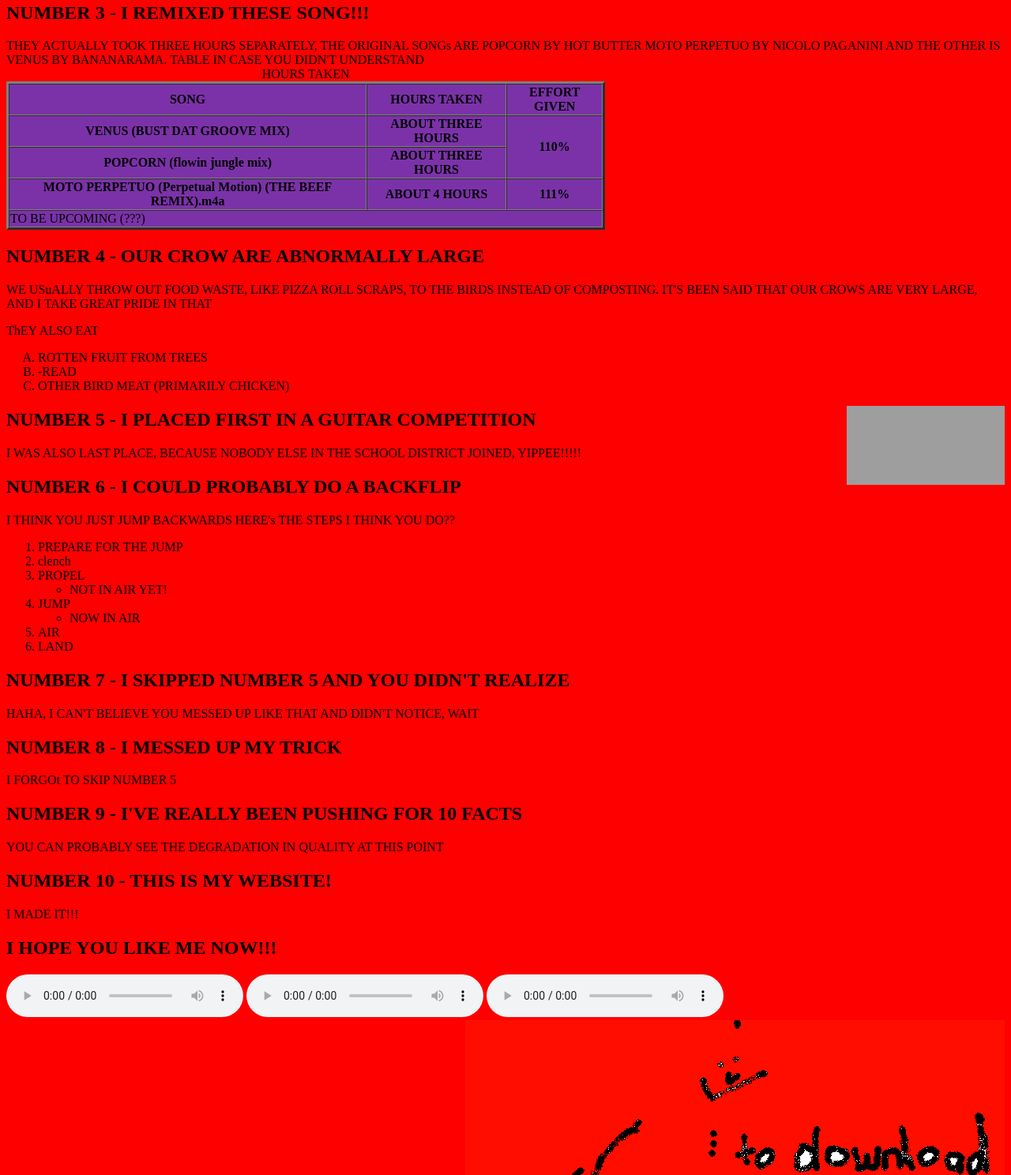
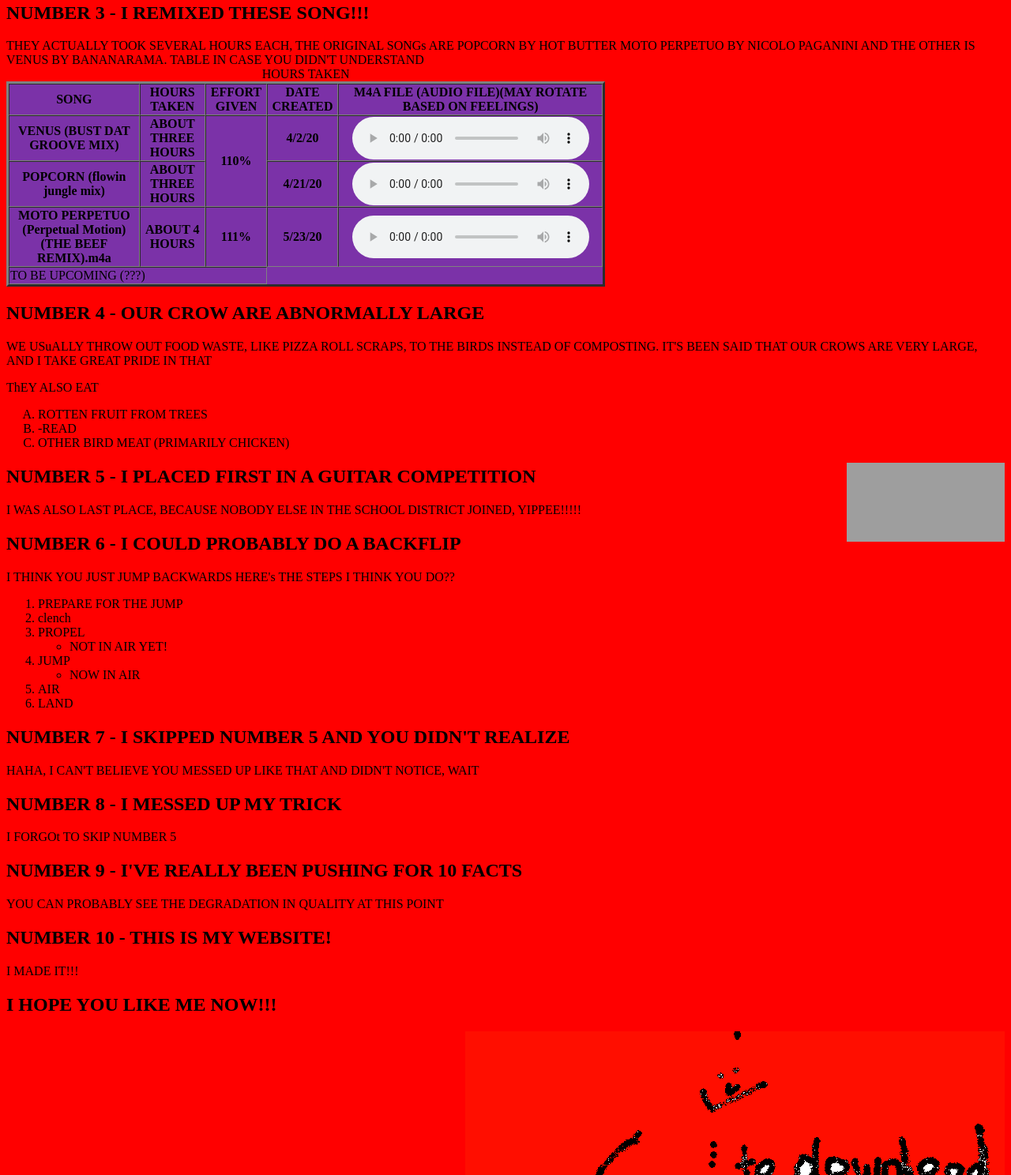
Before and after one commit to Voeth000/10FactsAboutMe, a plain HTML site: page index.html in a window 1280 px wide. Shown: the part 647-2135 px from the top of the page at 79% size. Drawn offline with Linux system fonts and the light colour scheme; grey boxes are pictures that could not be loaded.

Commit message:
Update index.html

```diff
--- a/index.html
+++ b/index.html
@@ -49,27 +49,35 @@
      <h2>NUMBER 2 - I CAN COUNT BACKWARDS FROM ANY WHOLE NUMBER UNDER 100</h2>
      <p>I JUST DON'T WANT TO, BUT I CAN HERE'S PROOF: 10 9 8 7 6 5 4 3 2 1 zero
      <h2>NUMBER 3 - I REMIXED THESE SONG!!!</h2>
-     <p>THEY ACTUALLY TOOK THREE HOURS SEPARATELY, THE ORIGINAL SONGs ARE POPCORN BY HOT BUTTER MOTO PERPETUO BY NICOLO PAGANINI AND THE OTHER IS VENUS BY BANANARAMA. TABLE IN CASE YOU DIDN'T UNDERSTAND
+     <p>THEY ACTUALLY TOOK SEVERAL HOURS EACH, THE ORIGINAL SONGs ARE POPCORN BY HOT BUTTER MOTO PERPETUO BY NICOLO PAGANINI AND THE OTHER IS VENUS BY BANANARAMA. TABLE IN CASE YOU DIDN'T UNDERSTAND
        <table width='60%' border=3px cellspacing=0>
          <caption>HOURS TAKEN</caption>
          <tr>
            <th>SONG</th>
            <th>HOURS TAKEN</th>
            <th>EFFORT GIVEN</th>
+           <th>DATE CREATED</th>
+           <th>M4A FILE (AUDIO FILE)(MAY ROTATE BASED ON FEELINGS)</th>
          </tr>
          <tr>
            <th>VENUS (BUST DAT GROOVE MIX)</th>
            <th>ABOUT THREE HOURS</th>
            <th rowspan="2">110%</th>
+           <th>4/2/20</th>
+           <th><audio src="Venus (BUST D4T GR00V3 M1X) (WITH SIDECHAINING) (UPDATED).m4a" controls loop></audio></th>
          </tr>
           <tr>
             <th>POPCORN (flowin jungle mix)</th>
             <th>ABOUT THREE HOURS</th>
+            <th>4/21/20</th>
+            <th><audio src="Popcorn (flowin jungle mix) (1).m4a" controls loop></audio></th>
          </tr>
          <tr>
             <th>MOTO PERPETUO (Perpetual Motion) (THE BEEF REMIX).m4a</th>
             <th>ABOUT 4 HOURS</th>
             <th>111%</th>
+            <th>5/23/20</th>
+            <th><audio src="MOTO PERPETUO (Perpetual Motion) (THE BEEF REMIX).m4a" autoplay controls loop></audio></th
          </tr>
          <tr>
            <td colspan="3">TO BE UPCOMING (???) </td>
@@ -110,9 +118,6 @@
      <p>YOU CAN PROBABLY SEE THE DEGRADATION IN QUALITY AT THIS POINT
      <h2>NUMBER 10 - THIS IS MY WEBSITE!</h2>
      <p>I MADE IT!!!
-     <h2>I HOPE YOU LIKE ME NOW!!! </h2>
-     <audio src="Popcorn (flowin jungle mix) (1).m4a" controls loop></audio>
-     <audio src="Venus (BUST D4T GR00V3 M1X) (WITH SIDECHAINING) (UPDATED).m4a" controls loop></audio>
-     <audio src="MOTO PERPETUO (Perpetual Motion) (THE BEEF REMIX).m4a" autoplay controls loop></audio>
+      <h2>I HOPE YOU LIKE ME NOW!!! </h2>
      <img src="untitled.png">
 </html>
```
